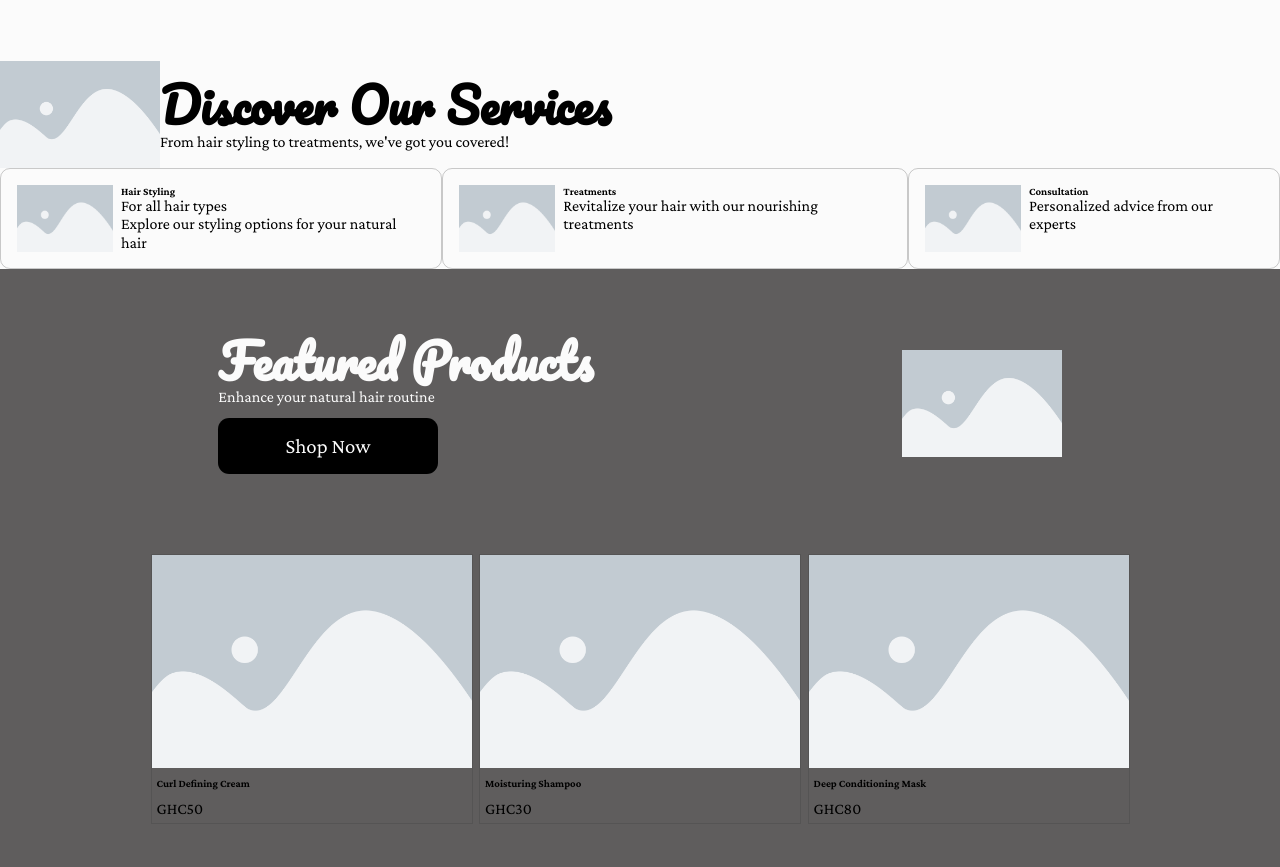
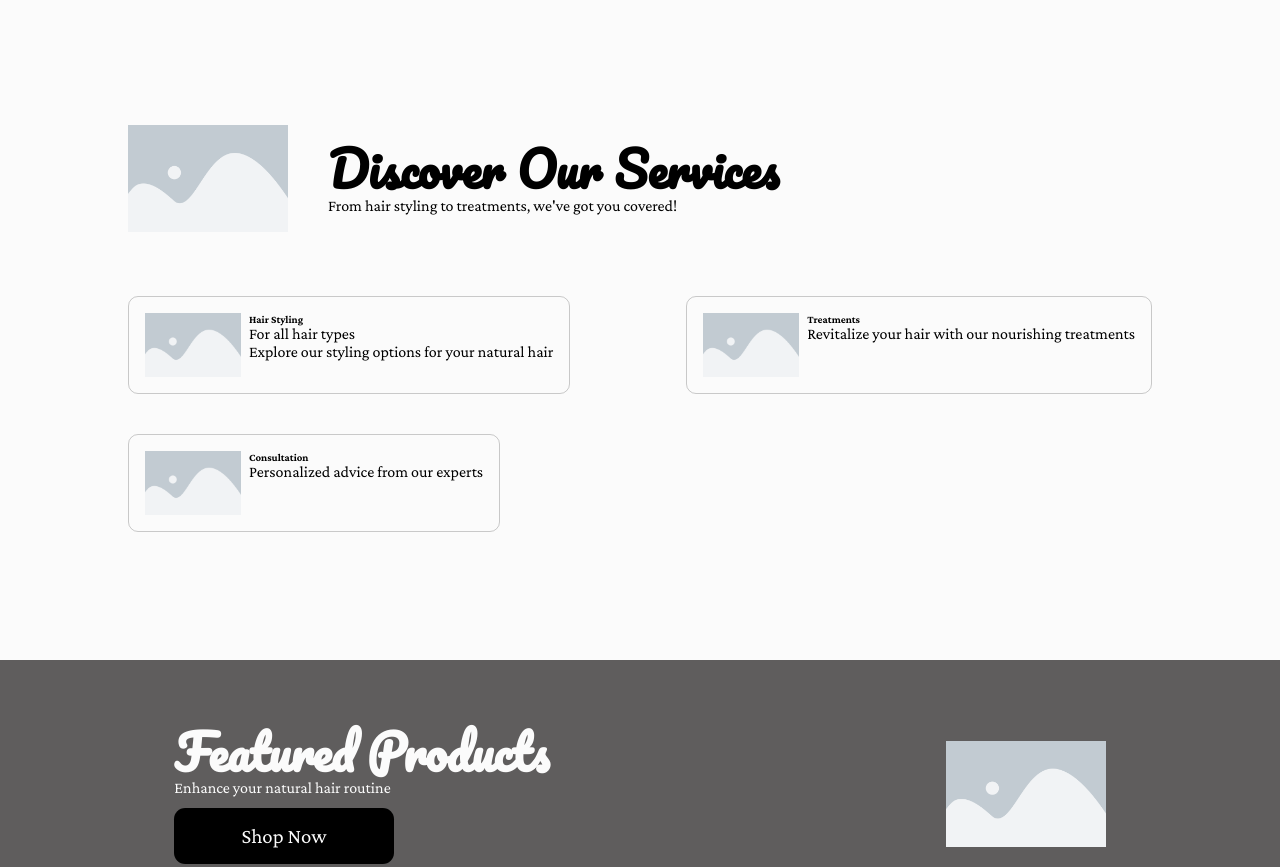
Before and after one commit to Jkrant48/websites, a plain HTML site: page serdave/services.html in a window 1280 px wide. Shown: the part 714-1581 px from the top of the page. Drawn offline with nearby package versions, Linux system fonts and the light colour scheme; a web font is replaced by a local one.

Commit message:
services page

```diff
--- a/serdave/styles/base.css
+++ b/serdave/styles/base.css
@@ -24,6 +24,8 @@ a{
 body {
     background-color: var(--primary-color);
     margin: 0 auto;
+    max-width: -moz-fit-content;
+    max-width: fit-content;
 }
 
 h1, h2 {
@@ -155,7 +157,7 @@ header, #hero {
     margin-top: .7rem;
 }
 
-/*(Homepage)services section(corrections to be made)*/
+/*(Homepage)services section*/
 
 .s-heading {
     display: flex;
@@ -219,13 +221,20 @@ featured products card*/
 .sd-heading {
     display: flex;
     align-items: center;
-
+    gap: 40px;
+    grid-column: 1/3;
+    margin-bottom: 4rem;
 }
 
-/*corrections to be made*/
+.services-dsp {
+    padding: 4rem 8rem 8rem 8rem;
+}
 
 .services-cards {
     display: flex;
+    justify-content: space-between;
+    flex-wrap: wrap;
+    gap: 40px;
 }
 
 
@@ -250,7 +259,7 @@ featured products card*/
     width: 6rem;
 }
 
-.p-card, .services-card {
+.p-card, .services-card{
     display: flex;
     text-align: left;
     gap: .5rem;
@@ -355,6 +364,7 @@ featured products card*/
 .f-heading {
     display: flex;
     justify-content: space-around;
+    gap: 11rem;
     align-items: center;
     color: var(--primary-color);
 }
```
